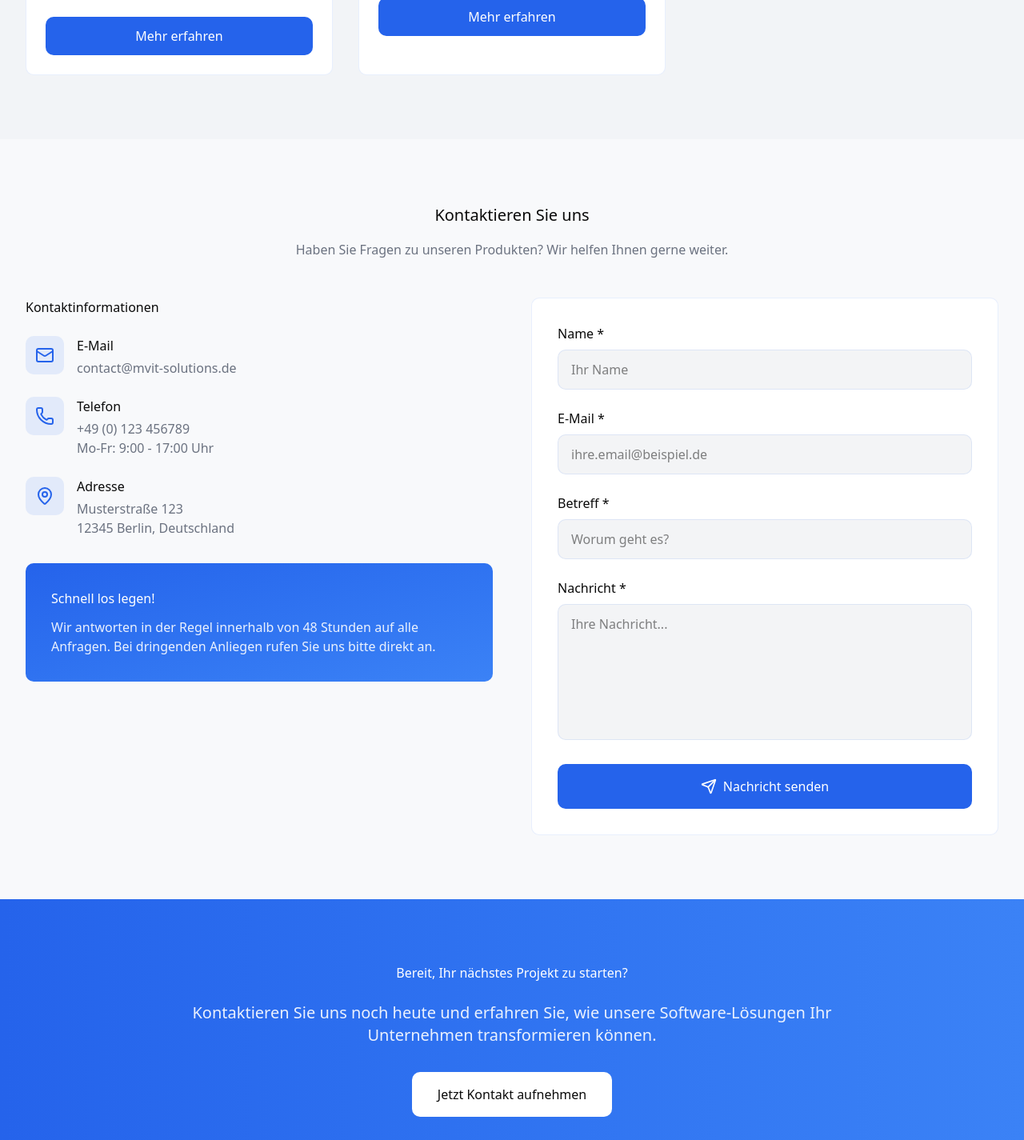
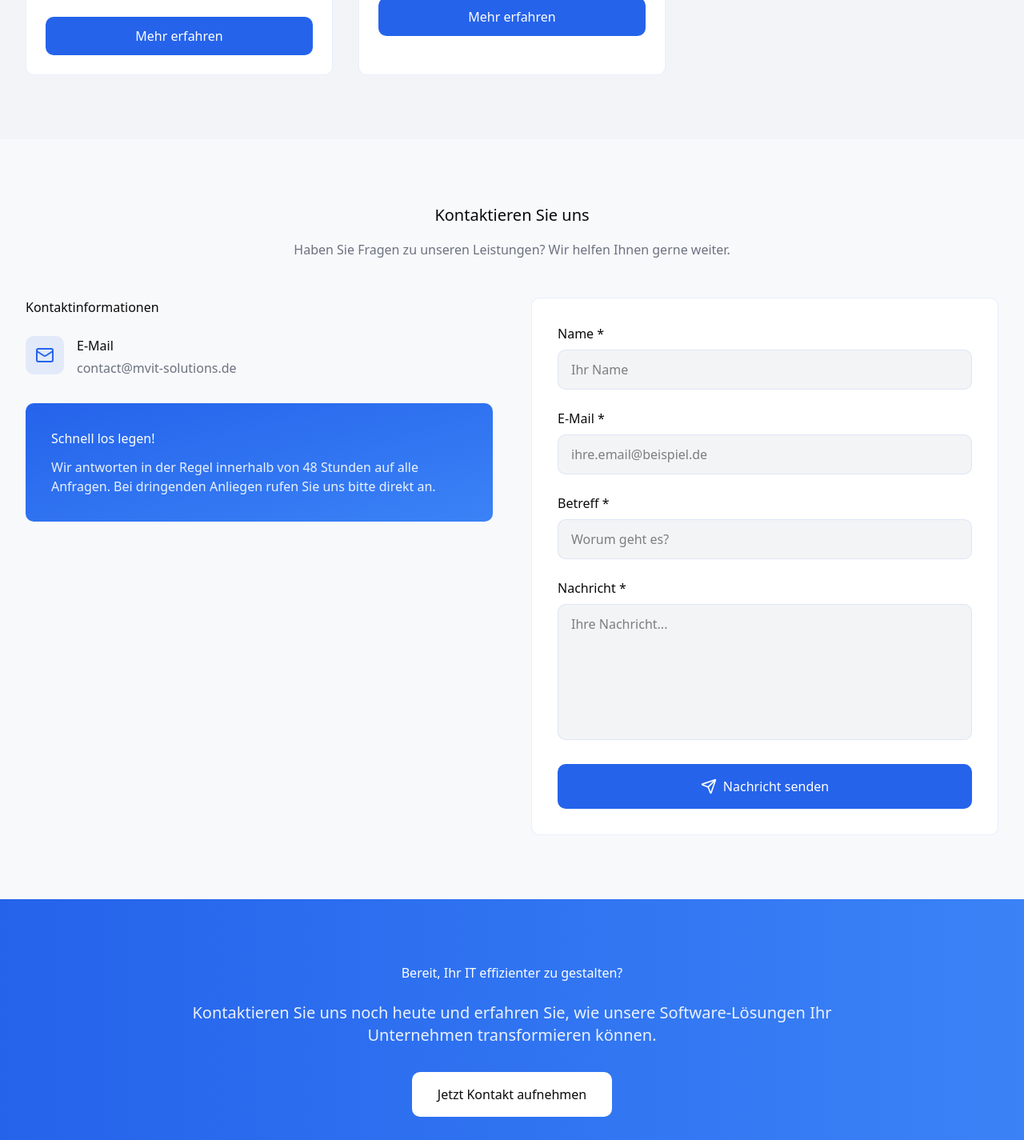
Before and after one commit to marv1101/mvit-website, a React (Vite) app in the folder mvits-webV2/mvits-webV2/: page / in a window 1280 px wide. Shown: the part 1586-3011 px from the top of the page at 80% size. Built offline with nearby package versions, Linux system fonts and the light colour scheme; no server answers.

Commit message:
fixed icon mapping for offerings card and some content corrections

```diff
--- a/mvits-webV2/mvits-webV2/src/components/ContactForm.tsx
+++ b/mvits-webV2/mvits-webV2/src/components/ContactForm.tsx
@@ -29,7 +29,7 @@ export function ContactForm() {
         <div className="text-center mb-12">
           <h2 className="mb-4">Kontaktieren Sie uns</h2>
           <p className="text-muted-foreground max-w-2xl mx-auto">
-            Haben Sie Fragen zu unseren Produkten? Wir helfen Ihnen gerne weiter.
+            Haben Sie Fragen zu unseren Leistungen? Wir helfen Ihnen gerne weiter.
           </p>
         </div>
 
@@ -49,7 +49,7 @@ export function ContactForm() {
                   </div>
                 </div>
 
-                <div className="flex items-start gap-4">
+                <div className="hidden flex items-start gap-4">
                   <div className="w-12 h-12 rounded-lg bg-primary/10 flex items-center justify-center flex-shrink-0">
                     <Phone className="w-6 h-6 text-primary" />
                   </div>
@@ -60,7 +60,7 @@ export function ContactForm() {
                   </div>
                 </div>
 
-                <div className="flex items-start gap-4">
+                <div className="hidden flex items-start gap-4">
                   <div className="w-12 h-12 rounded-lg bg-primary/10 flex items-center justify-center flex-shrink-0">
                     <MapPin className="w-6 h-6 text-primary" />
                   </div>
--- a/mvits-webV2/mvits-webV2/src/components/HomePage.tsx
+++ b/mvits-webV2/mvits-webV2/src/components/HomePage.tsx
@@ -17,7 +17,7 @@ const initialOfferings: Product[] = [
       'E-Mail',
       'IT-Beratungsleistungen',
     ],
-    icon: Cloud,
+    icon: "Cloud",
   },
   {
     id: '2',
@@ -30,7 +30,7 @@ const initialOfferings: Product[] = [
       'Optimierung der Systemlandschaft',
       'Prozessautomatisierung',
     ],
-    icon: MonitorCog,
+    icon: "MonitorCog",
   },
   {
     id: '3',
@@ -43,7 +43,7 @@ const initialOfferings: Product[] = [
       'Sicher',
       'Leistungsstark',
     ],
-    icon: Server,
+    icon: "Server",
   },
   {
     id: '4',
@@ -56,7 +56,7 @@ const initialOfferings: Product[] = [
       'Individuell',
       'Passend',
     ],
-    icon: Database,
+    icon: "Database",
   },
   {
     id: '5',
@@ -69,7 +69,7 @@ const initialOfferings: Product[] = [
       'Effizient',
       'Agil',
     ],
-    icon: Code,
+    icon: "Code",
   },
 ];
 
@@ -167,7 +167,7 @@ export function HomePage({onNavigate}: HomePageProps) {
       <section className="py-20 px-4 sm:px-6 lg:px-8 bg-gradient-to-r from-primary to-accent">
         <div className="max-w-4xl mx-auto text-center text-primary-foreground">
           <h2 className="mb-6">
-            Bereit, Ihr nächstes Projekt zu starten?
+            Bereit, Ihr IT effizienter zu gestalten?
           </h2>
           <p className="text-xl mb-8 opacity-90">
             Kontaktieren Sie uns noch heute und erfahren Sie, wie unsere Software-Lösungen
--- a/mvits-webV2/mvits-webV2/src/components/ProductCard.tsx
+++ b/mvits-webV2/mvits-webV2/src/components/ProductCard.tsx
@@ -1,5 +1,6 @@
 import { Code, Download, Star } from 'lucide-react';
 import { ProductInfo } from './ProductInfo';
+import { getIconByName } from '../utils/IconMapper';
 
 export interface Product {
   id: string;
@@ -8,7 +9,7 @@ export interface Product {
   category: string;
   price: string;
   features: string[];
-  icon: typeof Code;
+  icon: string;
 }
 
 interface ProductCardProps {
@@ -17,7 +18,7 @@ interface ProductCardProps {
 }
 
 export function ProductCard({ product, productNavigation }: ProductCardProps) {
-  const Icon = product.icon;
+  const Icon = getIconByName(product.icon) || Code; // Fallback to Code icon if not found
 
   return (
     <div className="bg-card rounded-lg border border-border overflow-hidden hover:shadow-lg transition-shadow duration-300">
--- /dev/null
+++ b/mvits-webV2/mvits-webV2/src/utils/IconMapper.ts
@@ -0,0 +1,22 @@
+import { Code, Database, Cloud, DatabaseZap, LucideFilter, MonitorCog, Server, type LucideProps } from 'lucide-react';
+import type { ForwardRefExoticComponent, RefAttributes } from 'react';
+
+
+const iconMap = new Map<string, ForwardRefExoticComponent<Omit<LucideProps, "ref"> & RefAttributes<SVGSVGElement>>>();
+
+function initIconMap() {
+    iconMap.set('Code', Code);
+    iconMap.set('Database', Database);
+    iconMap.set('Cloud', Cloud);
+    iconMap.set('DatabaseZap', DatabaseZap);
+    iconMap.set('LucideFilter', LucideFilter);
+    iconMap.set('MonitorCog', MonitorCog);
+    iconMap.set('Server', Server);
+}
+
+export function getIconByName(name: string) {
+    if (iconMap.size === 0) {
+        initIconMap();
+    }
+    return iconMap.get(name);
+}
```
Also changed, not shown: 1 other file (tests, documents, lock files or other folders).
